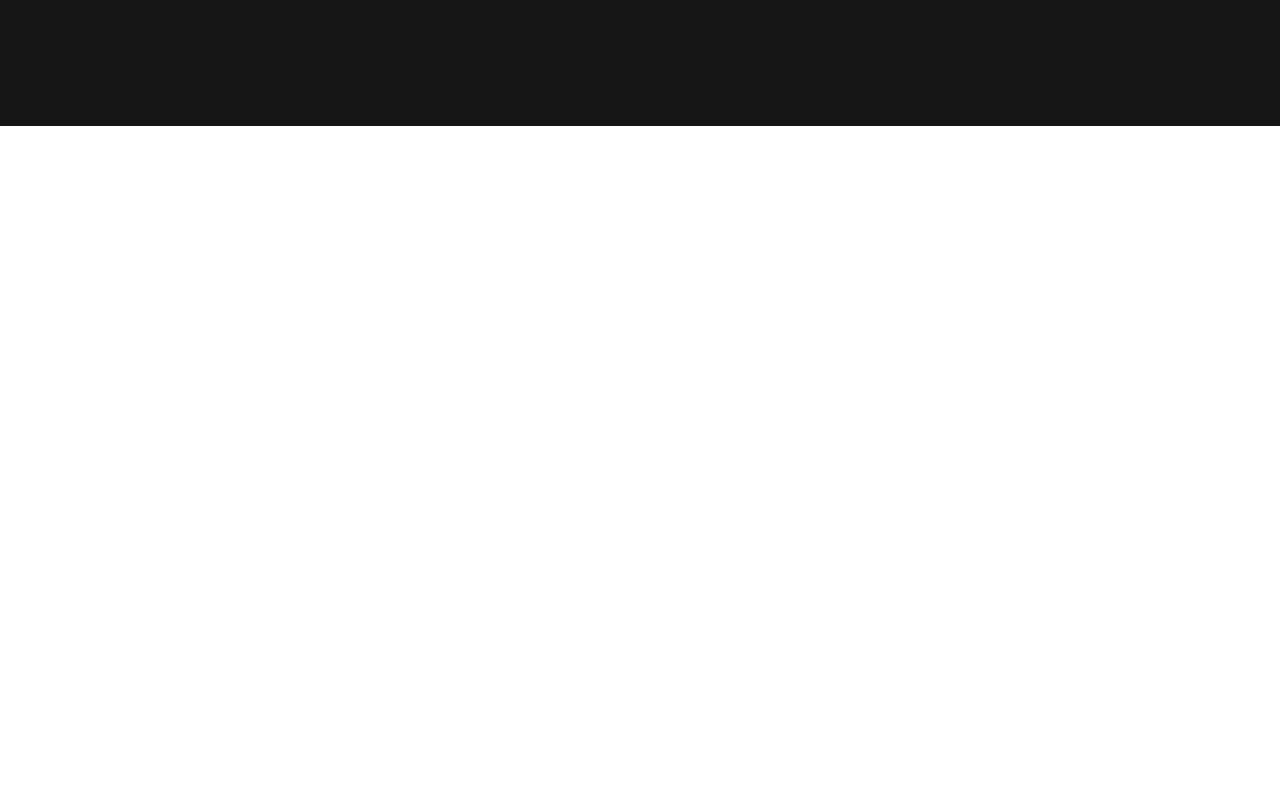
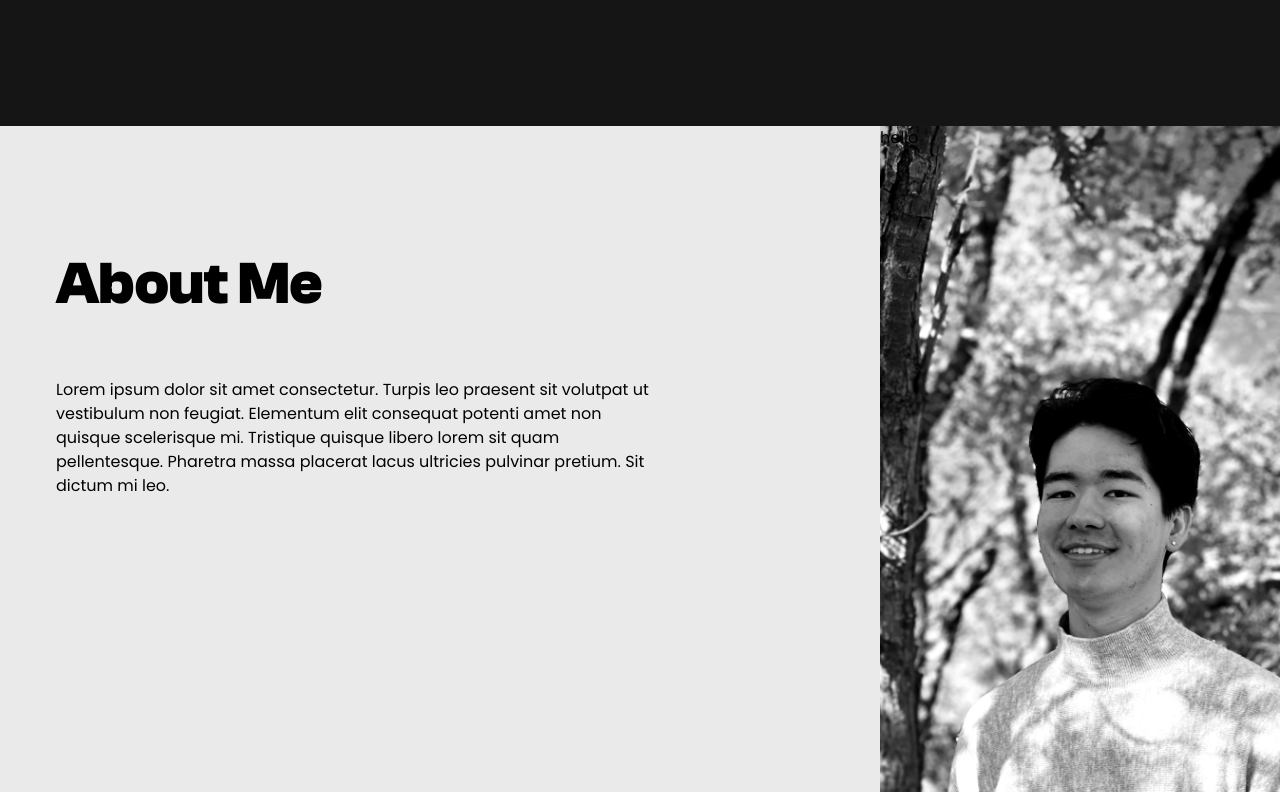
Before and after one commit to mackaykillian/portfolio, a React (Create React App) app: page / in a window 1280 px wide. Shown: the part 3608-4400 px from the top of the page. Before the commit the page ends 3734 px from the top, so only its background shows below. Built offline with nearby package versions, Linux system fonts and the light colour scheme.

Commit message:
added photo, heading and introduction content

```diff
--- a/src/App.jsx
+++ b/src/App.jsx
@@ -5,6 +5,7 @@ import { useMediaQuery } from "react-responsive";
 import IntroView from "./views/IntroView";
 import OverviewView from "./views/OverviewView";
 import ProjectsView from "./views/ProjectsView";
+import AboutView from "./views/AboutView";
 
 export default function App() {
   const xsScreen = useMediaQuery({ minWidth: 0 });
@@ -37,8 +38,10 @@ export default function App() {
         <IntroView />
         {/* Overview Section */}
         <OverviewView />
-        {/* Projects section */}
+        {/* Projects Section */}
         <ProjectsView />
+        {/* About Me Section */}
+        <AboutView />
       </div>
     </div>
   );
--- a/src/views/AboutView.jsx
+++ b/src/views/AboutView.jsx
@@ -1,5 +1,27 @@
 function AboutView() {
-  return <div className="h-fit bg-pgray-200"></div>;
+  return (
+    <div className="h-fit bg-pgray-200">
+      <div className="">
+        <div className="flex flex-row h-[1000px]">
+          <div className="mx-4 grow md:px-8 lg:px-10">
+            <div className="mt-32 mb-16 text-5xl font-bold font-display md:text-6xl lg:text-7x">
+              About Me
+            </div>
+            <div className="max-w-[600px]">
+              Lorem ipsum dolor sit amet consectetur. Turpis leo praesent sit
+              volutpat ut vestibulum non feugiat. Elementum elit consequat
+              potenti amet non quisque scelerisque mi. Tristique quisque libero
+              lorem sit quam pellentesque. Pharetra massa placerat lacus
+              ultricies pulvinar pretium. Sit dictum mi leo.
+            </div>
+          </div>
+          <div className="bg-[url('./assets/picture-of-me.png')] w-[400px] bg-cover">
+            hello
+          </div>
+        </div>
+      </div>
+    </div>
+  );
 }
 
 AboutView.defaultProps = {};
```
Also changed, not shown: src/assets/picture-of-me.png (added).
